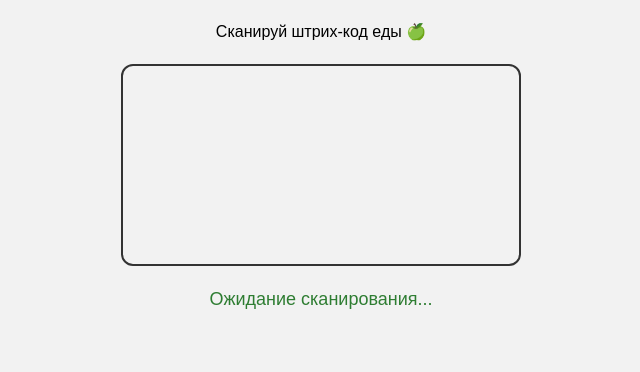
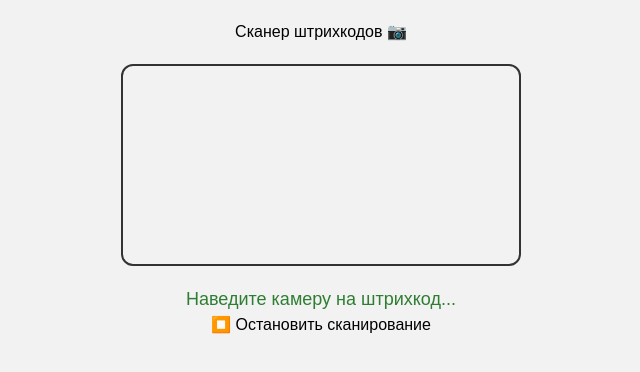
Before and after one commit to LorenzsaAleksandr/FitBot, a plain HTML site: page docs/index.html in a window 1280 px wide. Shown: the whole page, without its empty margins (319-959 px from the left). Drawn offline with nearby package versions, Linux system fonts and the light colour scheme.

Commit message:
Update index.html

```diff
--- a/docs/index.html
+++ b/docs/index.html
@@ -2,14 +2,15 @@
 <html lang="ru">
 <head>
   <meta charset="UTF-8" />
-  <meta name="viewport" content="width=device-width, initial-scale=1.0" />
-  <title>Сканер еды</title>
+  <meta name="viewport" content="width=device-width, initial-scale=1.0"/>
+  <title>Сканер штрихкодов</title>
   <link rel="stylesheet" href="style.css" />
 </head>
 <body>
-  <h1>Сканируй штрих-код еды 🍏</h1>
-  <video id="video" autoplay></video>
-  <div id="result">Ожидание сканирования...</div>
+  <h1>Сканер штрихкодов 📷</h1>
+  <video id="video" playsinline></video>
+  <div id="result">Наведите камеру на штрихкод...</div>
+  <button id="stop">⏹️ Остановить сканирование</button>
   <script src="https://unpkg.com/@zxing/browser@latest"></script>
   <script src="script.js"></script>
 </body>
```
